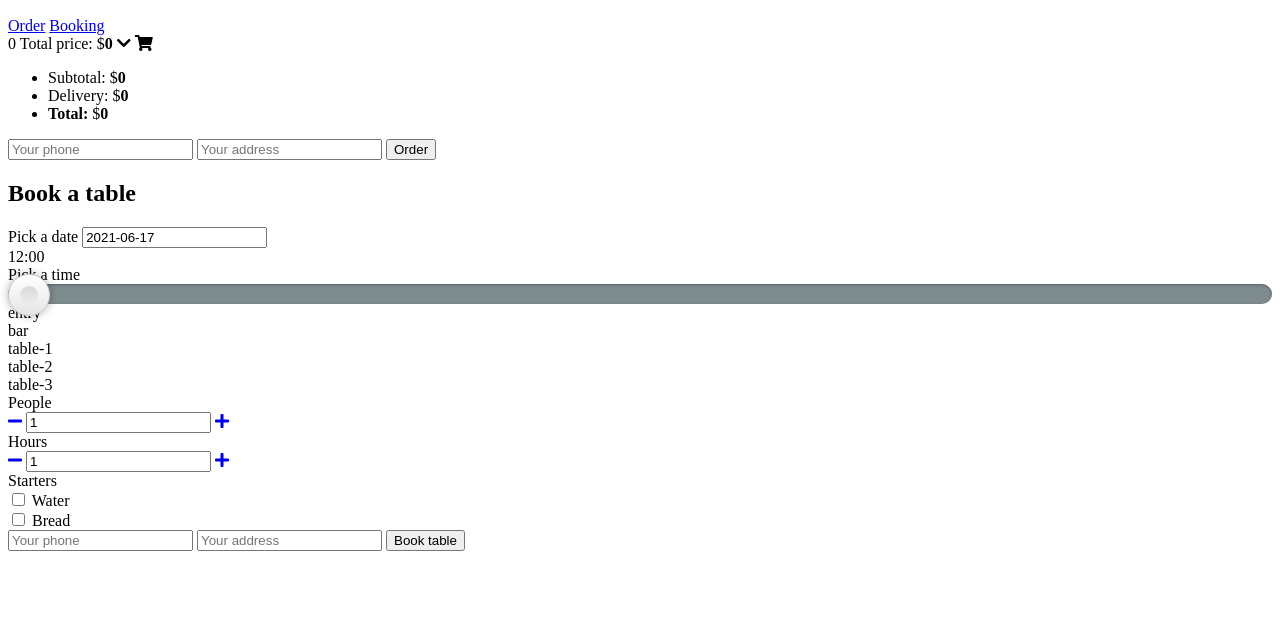
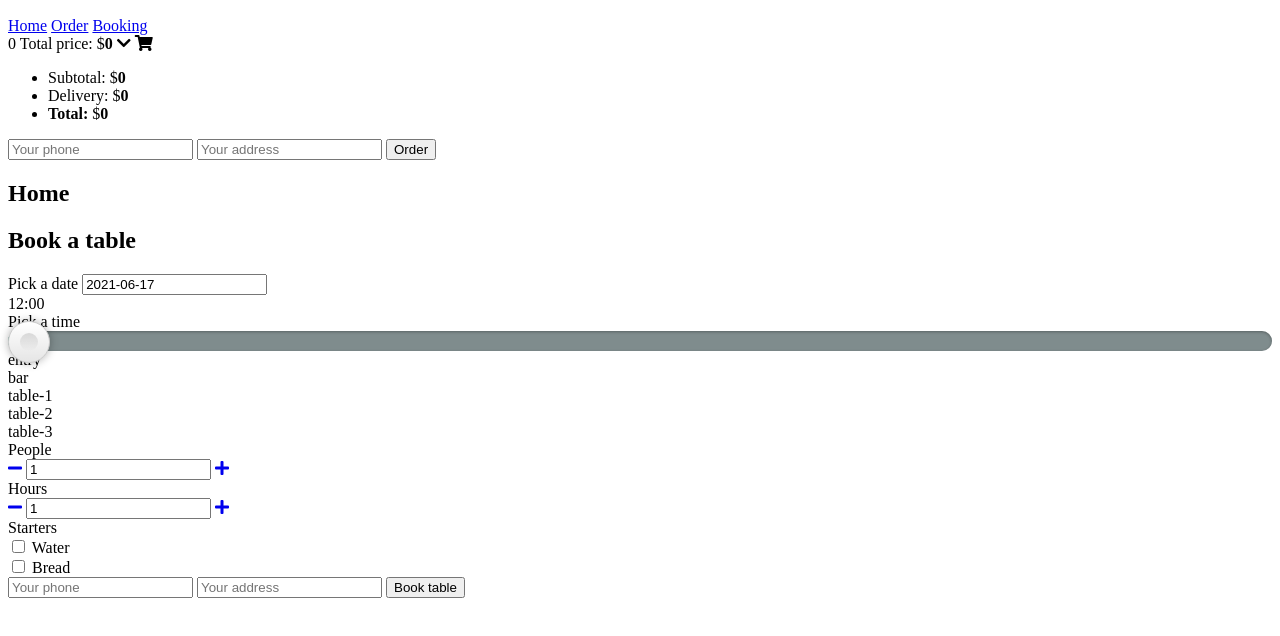
Before and after one commit to ankow8/project-pizzeria, a website with bundled scripts: page src/index.html in a window 1280 px wide. Shown: the part 110-746 px from the top of the page. Built offline with nearby package versions, Linux system fonts and the light colour scheme; files whose address does not match are found by name.

Commit message:
Add empty Home page

```diff
--- a/src/index.html
+++ b/src/index.html
@@ -21,6 +21,7 @@
           <h2 class="logo__subtitle">the best homemade Italian food</h2>
         </div>
         <div class="main-nav">
+          <a href="#home">Home</a>
           <a href="#order">Order</a>
           <a href="#booking">Booking</a>
         </div>
@@ -62,6 +63,9 @@
   </header>
 
     <div id="pages">
+      <section id ="home">
+        <div class="home-wrapper container"></div>
+      </section>
       <section id="order">
         <div id="product-list" class="product-list container"></div>
       </section>
@@ -69,6 +73,12 @@
         <div class="booking-wrapper container"></div>
       </section>
     </div>
+
+    <script id="template-home-widget" type="text/x-handlebars-template">
+      <div class="home-wrapper">
+        <h2>Home</h2>
+      </div>
+    </script>
 
     <script id="template-cart-product" type="text/x-handlebars-template">
       <li>
--- a/src/js/app.js
+++ b/src/js/app.js
@@ -2,12 +2,19 @@ import {settings, select, classNames} from './settings.js';
 import Product from './components/Product.js';
 import Cart from './components/Cart.js';
 import Booking from './components/Booking.js';
+import Home from './components/Home.js';
 
 const app = {
   initBooking: function(){
     const thisApp = this;
     thisApp.bookElem = document.querySelector(select.containerOf.booking);
     new Booking(thisApp.bookElem);
+  },
+
+  initHome: function(){
+    const thisApp = this;
+    thisApp.homeElem = document.querySelector(select.containerOf.home);
+    new Home(thisApp.homeElem);
   },
 
   initPages: function(){
@@ -117,6 +124,8 @@ const app = {
 
     thisApp.initBooking();
 
+    thisApp.initHome();
+
     thisApp.initPages();
 
     thisApp.initData();
--- /dev/null
+++ b/src/js/components/Home.js
@@ -0,0 +1,21 @@
+import {templates} from '../settings.js';
+
+class Home {
+  constructor(element){
+    const thisHome = this;
+
+    thisHome.render(element);
+  }
+
+  render(element){
+    const thisHome = this;
+
+    const generatedHTML = templates.homeWidget();
+
+    thisHome.dom = {};
+    thisHome.dom.wrapper = element;
+    thisHome.dom.wrapper.innerHTML = generatedHTML;
+  }
+}
+
+export default Home;
--- a/src/js/settings.js
+++ b/src/js/settings.js
@@ -3,12 +3,14 @@ export const select = {
     menuProduct: '#template-menu-product',
     cartProduct: '#template-cart-product',
     bookingWidget: '#template-booking-widget',
+    homeWidget: '#template-home-widget',      //NEW
   },
   containerOf: {
     menu: '#product-list',
     cart: '#cart',
     pages: '#pages',
     booking: '.booking-wrapper',
+    home: '.home-wrapper',                    //NEW
   },
   all: {
     menuProducts: '#product-list > .product',
@@ -127,4 +129,5 @@ export const templates = {
   menuProduct: Handlebars.compile(document.querySelector(select.templateOf.menuProduct).innerHTML),
   cartProduct: Handlebars.compile(document.querySelector(select.templateOf.cartProduct).innerHTML),
   bookingWidget: Handlebars.compile(document.querySelector(select.templateOf.bookingWidget).innerHTML),
+  homeWidget: Handlebars.compile(document.querySelector(select.templateOf.homeWidget).innerHTML),         //NEW
 };
--- /dev/null
+++ b/src/sass/partials/_home.scss
@@ -0,0 +1,6 @@
+.home-wrapper {
+  margin: ($base-size * 3.5) auto;
+  padding: ($base-size * 6) ($base-size * 4);
+  background: $color-light;
+  border-radius: $radius;
+}
--- a/src/sass/style.scss
+++ b/src/sass/style.scss
@@ -8,3 +8,4 @@
 
 @import 'partials/product';
 @import 'partials/booking';
+@import 'partials/home';
```
Lines whose indentation alone changed are shown as unchanged.
